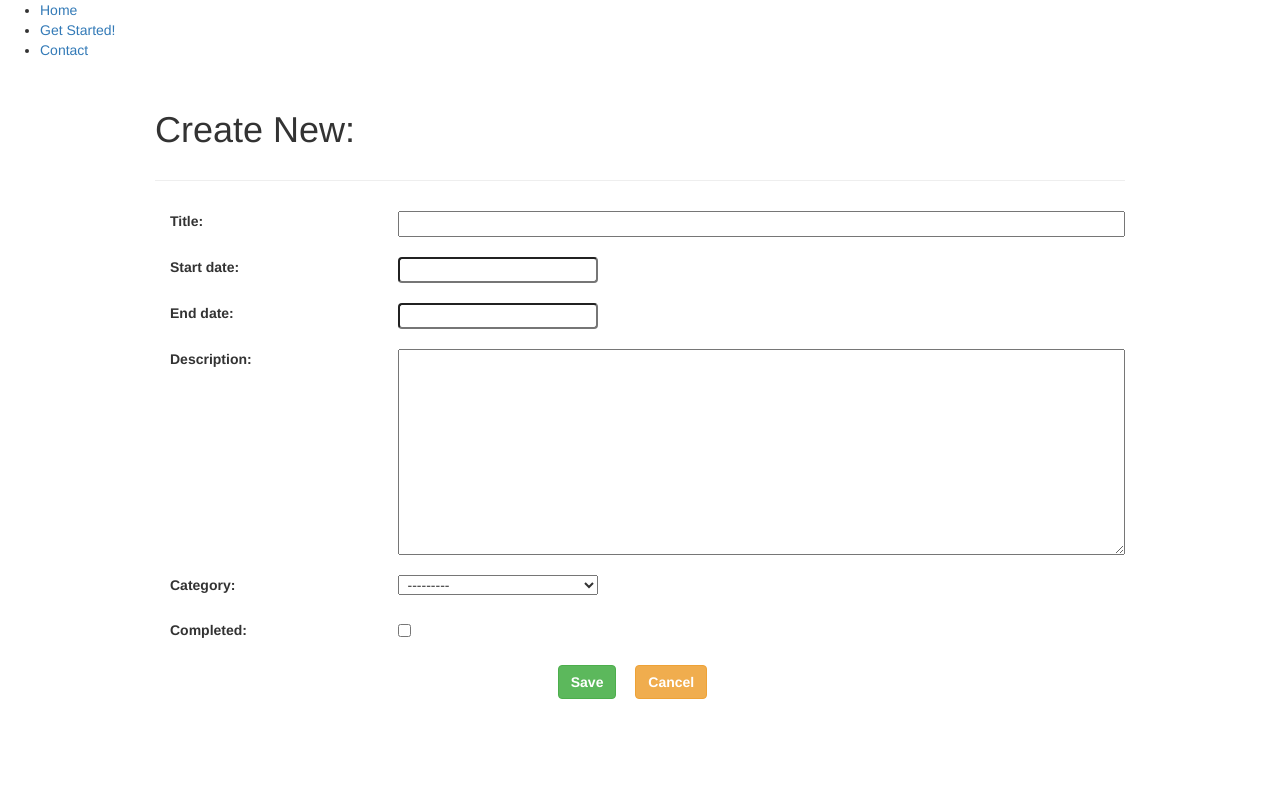
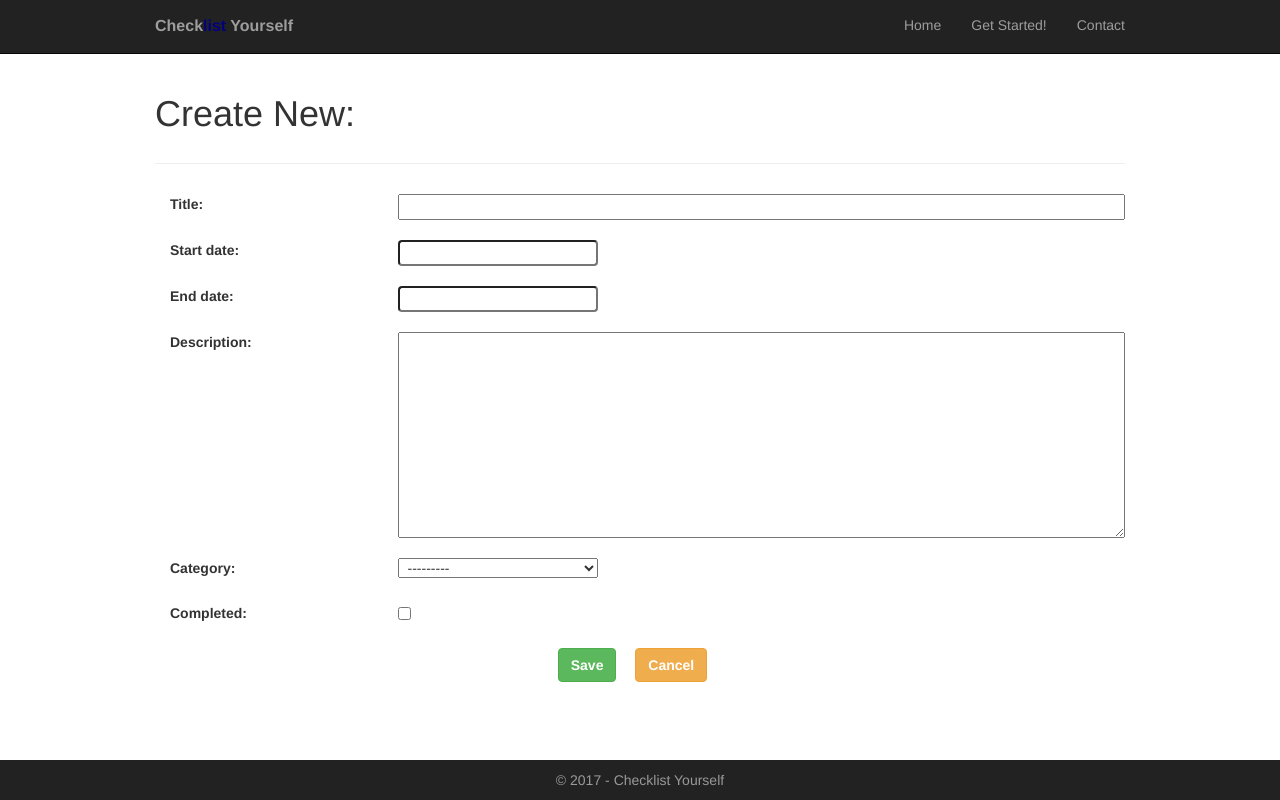
Before and after one commit to KMcodeKY/CodeLouisville_Python, a Django app: page /checklist/create/ in a window 1280 px wide. Run offline with Django 3.2, Linux system fonts and the light colour scheme; data comes from the database, SQL or seed files in the repository; some libraries are stand-ins or nearby versions.

Commit message:
CSS Formatting

```diff
--- a/myproject/assets/css/style.css
+++ b/myproject/assets/css/style.css
@@ -2,17 +2,34 @@
   box-sizing: border-box;
 }
 
-.parent-container {
-    display: flex;
-    justify-content: center;
-    align-items: center;
+html {
+    position: relative;
+    min-height: 100%;
+}
+
+body {
+    padding-bottom: 40px;
+}
+
+.footer {
+    padding-top: 10px;
+    position: absolute;
+    bottom: 0;
+    width: 100%;
+    height: 40px;
+    background-color: #222222;
+    text-align: center;
+    color: #999999;
 }
 
 .container {
-    margin-bottom: 20px;
     max-width: 1000px;
     margin-right: auto;
     margin-left: auto;
+}
+
+.form-page {
+    margin-bottom: 20px;
 }
 
 .row {
@@ -20,15 +37,8 @@
     padding: 0;
  }
 
-.show-mobile {
-    display: none;
-}
-
-.hide-mobile {
-    display: block;
-}
-
 .page-header {
+    margin-top: 15px;
     padding-bottom: 20px;
     font-weight: bold;
 }
@@ -36,29 +46,6 @@
 .btn-add {
     color: white;
     font-weight: bold;
-}
-
-/****** Main Page ******/
-.main-logo {
-    font-size: 3em;
-    width: 100%;
-    font-weight: bold;
-}
-
-.main-text {
-    font-size: 1em;
-    width: 100%;
-    padding-top: 15px;
-    padding-bottom: 15px;
-    font-weight: bold;
-}
-
-.main-color-1 {
-    color: #000080;
-}
-
-.main-color-2 {
-    color: #a6a6a6;
 }
 
 .table-headers {
@@ -70,11 +57,84 @@
     padding: 0px;
 }
 
+.nav-header-text-xs {
+    margin-left: 15px;
+    display: inline-block;
+    font-size: 16px;
+}
+
+.contact {
+    padding-top: 20px;
+}
+
+/****** Main Page ******/
+.parent-container {
+    position: absolute;
+    top: 50%;
+    left:50%;
+    transform: translate(-50%,-50%);
+}
+
+.main-logo {
+    font-size: 3em;
+    width: 100%;
+    font-weight: bold;
+}
+
+.main-text {
+    font-size: 0.8em;
+    width: 100%;
+    padding-top: 15px;
+    padding-bottom: 15px;
+    font-weight: bold;
+    overflow: hidden
+}
+
+.main-color-1 {
+    color: #000080;
+}
+
+.main-color-2 {
+    color: #a6a6a6;
+}
+
+.nav-color-2 {
+    color: #000080;
+
+}
+
 
 /****** Media Queries ******/
+.show-mobile {
+    display: none;
+}
+
+.hide-mobile {
+    display: block;
+}
+
+@media only screen and (max-width: 480px) {
+    .show-mobile {
+        display: block;
+      }
+    .hide-mobile {
+        display: none;
+      }
+}
+
+@media only screen and (min-width : 350px) {
+    .main-logo{
+        font-size: 4em;
+    }
+
+    .main-text{
+        font-size: 1em;
+    }
+}
+
 @media only screen and (min-width : 480px) {
     .main-logo{
-        font-size: 4em;
+        font-size: 4.5em;
     }
 
     .main-text{
@@ -92,6 +152,10 @@
     .main-text{
         font-size: 1.5em;
     }
+
+    .nav-header-text-xs {
+        margin-left: 0px;
+    }
 }
 
 @media only screen and (min-width : 992px) {
@@ -101,12 +165,3 @@
         padding-left: 20%;
     }
 }
-
-@media only screen and (max-width: 480px) {
-    .show-mobile {
-        display: block;
-      }
-    .hide-mobile {
-        display: none;
-      }
- }
--- a/myproject/checklist/templates/checklist/checklist_confirm_delete.html
+++ b/myproject/checklist/templates/checklist/checklist_confirm_delete.html
@@ -7,7 +7,7 @@
 
 {% block content %}
 
-<div class="container">
+<div class="container form-page">
 
 	<div class='page-header'>
 		<h1 class="hide-mobile">Delete <span class="edit-item">{{ checklist.title }}</span>?</h1>
--- a/myproject/checklist/templates/checklist/checklist_detail.html
+++ b/myproject/checklist/templates/checklist/checklist_detail.html
@@ -7,7 +7,7 @@
 
 {% block content %}
 
-<div class="container">
+<div class="container form-page">
 
 	<div class='page-header'>
 		<h1 class="hide-mobile"><span class="edit-item">{{ checklist.title }}</span></h1>
--- a/myproject/checklist/templates/checklist/checklist_form.html
+++ b/myproject/checklist/templates/checklist/checklist_form.html
@@ -7,7 +7,7 @@
 {% endblock %}
 
 {% block content %}
-<div class="container">
+<div class="container form-page">
 
 	<div class='page-header'>
 		<h1 class="hide-mobile">{% if not form.instance.pk %}Create New: {% else %}Edit <span class="edit-item">{{ form.instance.title }}</span>{% endif %}</h1>
--- a/myproject/checklist/templates/checklist/checklist_list.html
+++ b/myproject/checklist/templates/checklist/checklist_list.html
@@ -2,7 +2,7 @@
 
 {% block content %}
 
-<div class="container">
+<div class="container form-page">
 
 	<div class='page-header'>
   		<div class='btn-toolbar pull-right'>
@@ -10,7 +10,7 @@
       			<div class='btn btn-success'><a href="{% url 'checklist:create' %}" class="btn-add">Add an Item</a></div>
     		</div>
   		</div>
-  		<h1 class="hide-mobile">Your To Do List:</h1>
+  		<h1 class="hide-mobile">To Do List:</h1>
 		<h1 class="show-mobile">To Do:</h1>
 	</div>
 
--- a/myproject/myproject/urls.py
+++ b/myproject/myproject/urls.py
@@ -25,7 +25,7 @@ urlpatterns = [
     url(r'^admin/', admin.site.urls),
     url(r'^$', views.index),
     url(r'^home/', views.index),
-    url(r'^contact/', views.index),
+    url(r'^contact/', views.contact),
 ]
 
 urlpatterns += staticfiles_urlpatterns()
--- a/myproject/templates/index.html
+++ b/myproject/templates/index.html
@@ -1,5 +1,4 @@
 {% extends "layout.html" %}
-{% load static from staticfiles %}
 
 {% block content %}
 <div class="parent-container">
@@ -7,8 +6,8 @@
     <div class="container">
 
         <div class="main-logo">
-            <p class="main-color-1 text-left">Check<span class="main-color-2">list</span></p>
-            <p class="main-color-1 text-right">Yourself</p>
+            <p class="main-color-1 text-left">Check<span class="main-color-2">list&nbsp;&nbsp;&nbsp;&nbsp;</span></p>
+            <p class="main-color-1 text-right">&nbsp;&nbsp;&nbsp;&nbsp;Yourself</p>
         </div>
         <p class="main-text text-center">A new way to organize your to-do list.</p>
 
--- a/myproject/templates/layout.html
+++ b/myproject/templates/layout.html
@@ -20,29 +20,34 @@
 <body>
     <!-- Header -->
     <section class="header">
-        <div class="wrap">
-            <div class="row">
 
-                    <nav id="main-nav" role="navigation">
-                        <ul>
-                            <li><a href="\home">Home</a></li>
-                            <li><a href="\checklist">Get Started!</a></li>
-                            <li><a href="\contact">Contact</a></li>
-                        </ul>
-                    </nav>
+        <nav class="navbar navbar-inverse navbar-static-top" role="navigation">
+            <div class="container">
+                <div class="navbar-header">
+                    <p class="navbar-text nav-header-text-xs"><strong>Check<span class="nav-color-2">list</span> Yourself</strong></p>
+                    <button type="button" class="navbar-toggle" data-toggle="collapse" data-target=".navbar-collapse">
+                        <span class="icon-bar"></span>
+                        <span class="icon-bar"></span>
+                        <span class="icon-bar"></span>
+                    </button>
+                </div>
 
+                <div class="navbar-collapse collapse">
+                    <ul class="nav navbar-nav navbar-right">
+                        <li><a href="\home">Home</a></li>
+                        <li><a href="\checklist">Get Started!</a></li>
+                        <li><a href="\contact">Contact</a></li>
+                    </ul>
+                </div>
             </div>
-        </div>
+        </nav>
+
     </section>
     <!-- /Header -->
     {% block content %}{% endblock %}
     <!-- Footer -->
-    <footer>
-        <div class="wrap">
-            <div class="row">
-
-            </div>
-        </div>
+    <footer class="footer">
+         <p>&copy; {% now "Y" %} - Checklist Yourself</p>
     </footer>
     <!-- /Footer -->
 
```
Also changed, not shown: myproject/templates/contact.html (+22 -0 lines).
